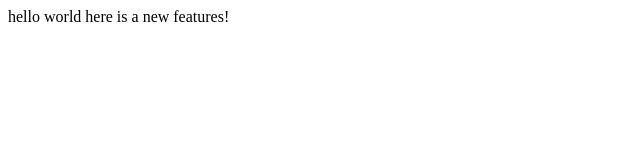
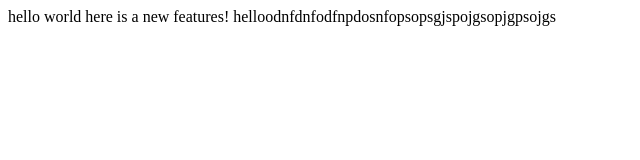
Before and after one commit to rishigole42/Lecture1, a plain HTML site: page index.html in a window 1280 px wide. Shown: the whole page, without its empty margins (0-640 px from the left). Drawn offline with Linux system fonts and the light colour scheme.

Commit message:
Update index.html

```diff
--- a/index.html
+++ b/index.html
@@ -6,6 +6,6 @@
 <body>
 hello world
 here is a new features!
-
+helloodnfdnfodfnpdosnfopsopsgjspojgsopjgpsojgs
 </body>
 </html>
```
